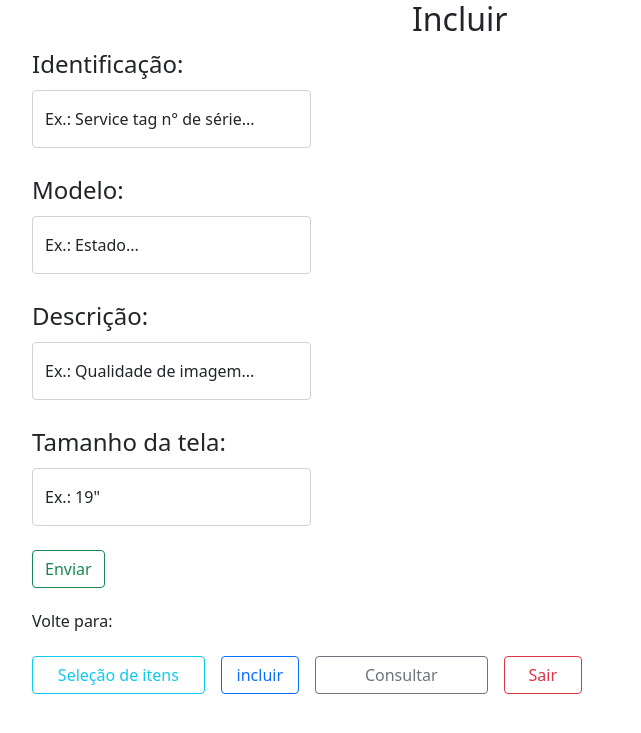
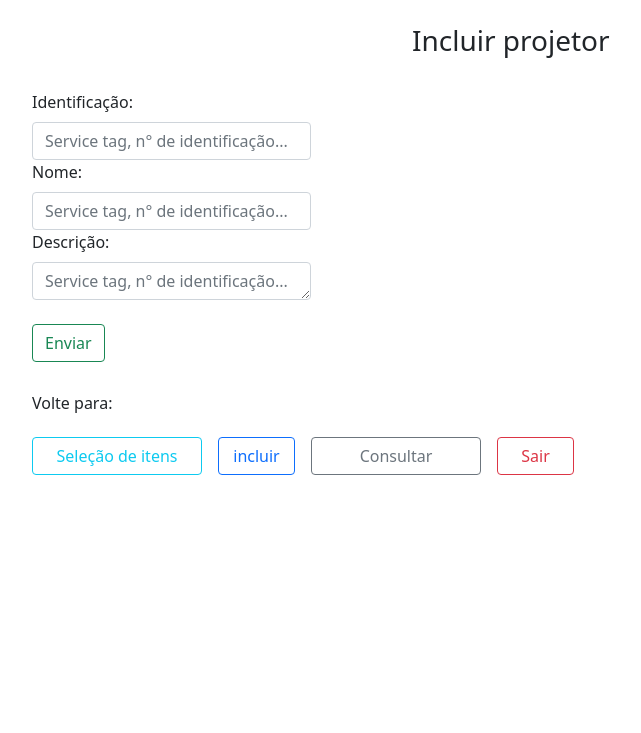
Before and after one commit to SS-SamuelSilva/emprestimo, a PHP site: page /criar_outros.php in a window 1280 px wide. Shown: the top 733 px of the page, without its empty margins (50-691 px from the left). Run offline with PHP 8.4, Linux system fonts and the light colour scheme; the visitor is signed in with stand-in values (Sample User, id 1).

Commit message:
New-CRUD-For-All-List-And-New-Outher-List

```diff
--- a/criar_outros.php
+++ b/criar_outros.php
@@ -1,29 +1,17 @@
 <?php
-//CONEXÃO COM O BD
 include_once('conexao.php');
-
-//INICIO DA SESSÃO
 session_start();
-
-
-// U S A D O  P A R A  N Ã O  P E R M I T I R  A C E S S A R  C O M  U M  L I N K  D I R E T O  S E M  P E D I R  O  L O G I N
 if ((!isset($_SESSION['usuario']) == true) and (!isset($_SESSION['senha']) == true)) {
     unset($_SESSION['usuario']);
     unset($_SESSION['senha']);
     header('location: index.php');
 }
-// CASO QUEIRA CONSULTAR A SESSÃO
-#print_r($_SESSION);
-
-//PARA QUEBRAR A SESSÃO É SÓ ATIVAR "#unset($_SESSION['usuario']); #unset($_SESSION['senha']);"
-#unset($_SESSION['usuario']);
-#unset($_SESSION['senha']);
 
 // P E G A N D O  O S  D A D O S  D O  F O R M U L Á R I O
 if (isset($_POST['submit'])) {
-    $service_tag = $_POST['identificação'];
-    $nome_detalhado  = $_POST['modelo'];
-    $descricao  = $_POST['descricao'];
+    $service_tag = $_POST['identificacao'];
+    $nome_detalhado = $_POST['nome_detalhado'];
+    $descricao = $_POST['descricao'];
 
     // select P A R A  V E R I F I C A R  S E  J Á  E X I S T E  A L G U M  I T E M  C O M  A  S E R V I C E  T A G  A R M A Z E N A D A  N A  V A R I A V E L $service_tag
     $sql_search = "SELECT identificacao, nome_detalhado FROM outros WHERE identificacao LIKE '$service_tag'";
@@ -123,8 +111,8 @@ if (isset($_POST['submit'])) {
     }
 }
 
+
 ?>
-
 <!DOCTYPE html>
 <html lang="pt-br">
 
@@ -132,8 +120,8 @@ if (isset($_POST['submit'])) {
     <meta charset="UTF-8">
     <meta http-equiv="X-UA-Compatible" content="IE=edge">
     <meta name="viewport" content="width=device-width, initial-scale=1.0">
-    <title>Inserir Outros</title>
-    <link rel="stylesheet" href="css/bootstrap.min.css">
+    <link href="./css/bootstrap.min.css" rel="stylesheet">
+    <title>Criar projetor</title>
 </head>
 
 <body>
@@ -142,43 +130,45 @@ if (isset($_POST['submit'])) {
         <div class="row align-items-center">
             <div class="col">
             </div>
-            <div class="col-md-4">
-                <h2>Incluir</h2>
+
+            <div class="col">
+                <br>
+                <h3>Incluir projetor</h3>
+                <br>
             </div>
+
             <div class="col">
             </div>
+
         </div>
+
+        <div class="row g-3">
             <form action="criar_outros.php" method="POST">
-            <legend>Identificação:</legend>
-            <div class="form-floating col-3">
-                <input type="text" class="form-control" id="floatingInput" placeholder="Digite aqui" name="identificação">
-                <label for="floatingInput">Ex.: Service tag n° de série...</label>
+                <div class="col-md-3">
+                    <label for="identificacao" class="form-label">Identificação:</label>
+                    <input type="text" name="identificacao" id="identificacao" placeholder="Service tag, n° de identificação..." class="form-control">
                 </div>
+
+                <div class="col-md-3">
+                    <label for="nome_detalhado" class="form-label">Nome:</label>
+                    <input type="text" name="nome_detalhado" id="nome_detalhado" placeholder="Service tag, n° de identificação..." class="form-control">
+                </div>
+
+                <div class="col-md-3">
+                    <label for="descricao" class="form-label">Descrição:</label>
+                    <textarea name="descricao" id="descricao" cols="90" rows="1" placeholder="Service tag, n° de identificação..." class="form-control"></textarea>
+                </div>
+
+                <div class="col-md-5">
                     <br>
-            <legend>Modelo:</legend>
-            <div class="form-floating col-3">
-                <input type="text" class="form-control" id="floatingInput" placeholder="Digite aqui" name="modelo">
-                <label for="floatingInput">Ex.: Estado...</label>
+                    <button class="btn btn-outline-success" name="submit">Enviar</button>
+                    <br>
                 </div>
+
+            </form>
+
             <br>
-            <legend>Descrição:</legend>
-            <div class="form-floating col-3">
-                <input type="text" class="form-control" id="floatingInput" placeholder="Digite aqui" name="descricao">
-                <label for="floatingInput">Ex.: Qualidade de imagem...</label>
-            </div>
-            <br>
-            <legend>Tamanho da tela:</legend>
-            <div class="form-floating col-3">
-                <input type="text" class="form-control" id="floatingInput" placeholder="Digite aqui" name="descricao">
-                <label for="floatingInput">Ex.: 19"</label>
-            </div>
-            <div>
-                <br>
-                <button class="btn btn-outline-success" type="submit" name="submit">Enviar</button>
-            </div>
-        </form>
-        <br>
-        <!--B O T O E S  P A R A  S A I R-->
+
             <div class="row g-3">
                 <h6>Volte para: </h6>
 
@@ -196,14 +186,16 @@ if (isset($_POST['submit'])) {
                     <a href="logout.php"><button class="btn btn-outline-danger form-control">Sair</button></a>
                 </div>
             </div>
+        </div>
+    </div>
 
-    </div>
     <!--S C R I P T  P A R A  N A O  A P A R E C E R  A  C A I X A  P O P  U P   Q U E  R E E N V I A  O  F O R M U L A R I O  (ele também não permite o reenvio do formulario)-->
     <script>
         if (window.history.replaceState) {
             window.history.replaceState(null, null, window.location.href);
         }
     </script>
+
     <script src="https://cdn.jsdelivr.net/npm/bootstrap@5.1.2/dist/js/bootstrap.bundle.min.js" integrity="sha384-kQtW33rZJAHjgefvhyyzcGF3C5TFyBQBA13V1RKPf4uH+bwyzQxZ6CmMZHmNBEfJ" crossorigin="anonymous"></script>
 </body>
 
--- a/editar_hwrd.php
+++ b/editar_hwrd.php
@@ -42,7 +42,7 @@ if (isset($_GET['identificacao'])) {
     <meta http-equiv="X-UA-Compatible" content="IE=edge">
     <meta name="viewport" content="width=device-width, initial-scale=1.0">
     <link rel="stylesheet" href="css/bootstrap.min.css">
-    <title>Editar <?php echo $dados['nome_detalhado']; ?></title>
+    <title>Editar <?php echo $id_produto; ?></title>
 </head>
 
 <body>
@@ -52,7 +52,7 @@ if (isset($_GET['identificacao'])) {
             <div class="col">
             </div>
             <div class="col-md-4">
-                <h2>Editar <?php echo $dados['nome_detalhado']; ?></h2>
+                <h2>Editar <?php echo $id_produto; ?></h2>
             </div>
             <div class="col">
             </div>
--- a/incluir.php
+++ b/incluir.php
@@ -156,7 +156,7 @@ $sql_select_projetor = "SELECT identificacao, nome_detalhado FROM projetor";
 $sql_query_projetor = $con->query($sql_select_projetor);
 $sql_query_idprojetor = $con->query($sql_select_projetor);
 
-$sql_select_teclado = "SELECT identificacao, nome_detalhado FROM teclado";
+$sql_select_teclado = "SELECT identificacao, nome_detalhado FROM outros";
 $sql_query_teclado = $con->query($sql_select_teclado);
 $sql_query_idteclado = $con->query($sql_select_teclado);
 
@@ -263,7 +263,7 @@ $sql_query_idteclado = $con->query($sql_select_teclado);
                     <option value='mouse'>Mouse</option>
                     <option value='notebook'>Notebook</option>
                     <option value='projetor'>Projetor</option>
-                    <option value='teclado'>Teclado</option>
+                    <option value='teclado'>Outros</option>
                 </select>
             </div>
             <div class="col-4">
--- a/inserir_hardw.php
+++ b/inserir_hardw.php
@@ -240,7 +240,7 @@ $sql_query_teclado = $con->query($sql_select_teclado);
 
                     <ul class="dropdown-menu">
                         <?php
-                        $tec = 'teclado';
+                        $tec = 'outros';
                         while ($teclado = $sql_query_teclado->fetch_assoc()) {
                             echo "<li><a class='dropdown-item' href='editar_hwrd.php?identificacao=$teclado[identificacao]&tabela=$tec'>" .
                                 $teclado['nome_detalhado'];
```
Also changed, not shown: criar_projetor.php (+39 -27 lines), editar.php (+10 -6 lines). Lines whose indentation alone changed are shown as unchanged.
